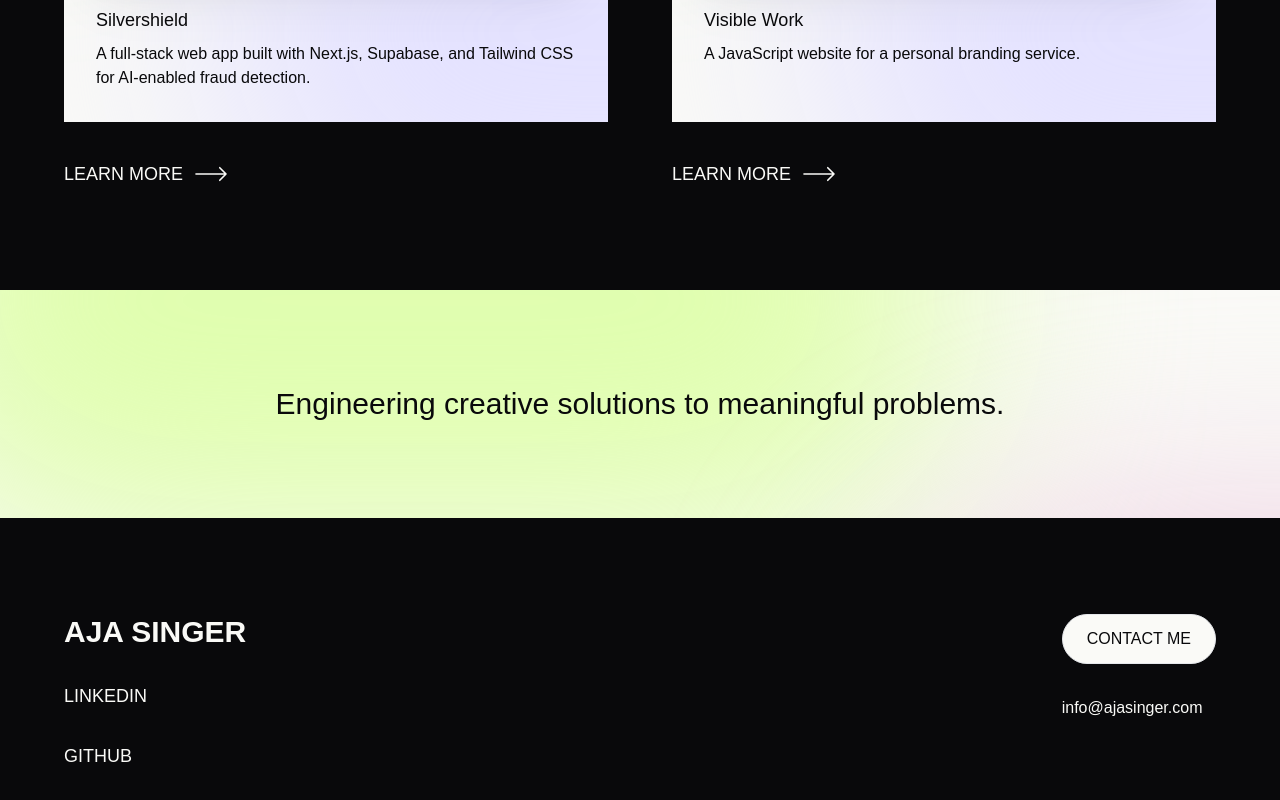
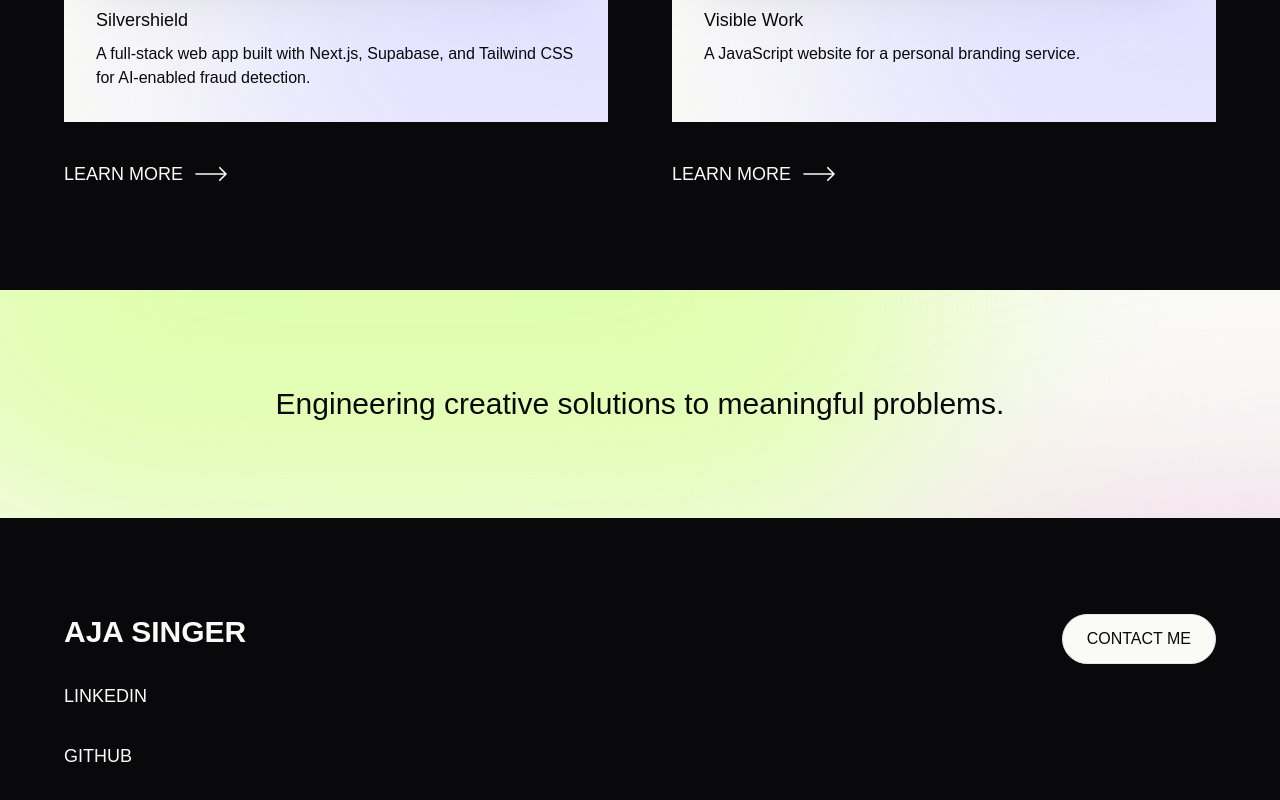
Before and after one commit to ajasinger/portfolio_2024, a Next.js app: page / in a window 1280 px wide. Shown: the part 2106-2906 px from the top of the page. Built offline with nearby package versions, Linux system fonts and the light colour scheme; a web font is replaced by a local one.

Commit message:
remove footer email

```diff
--- a/components/Footer.tsx
+++ b/components/Footer.tsx
@@ -23,7 +23,7 @@ export default function Footer() {
                         CONTACT ME
                     </Link>
                 }
-                <p>info@ajasinger.com</p>
+                {/* <p>info@ajasinger.com</p> */}
             </div>
 
         </footer>
```
